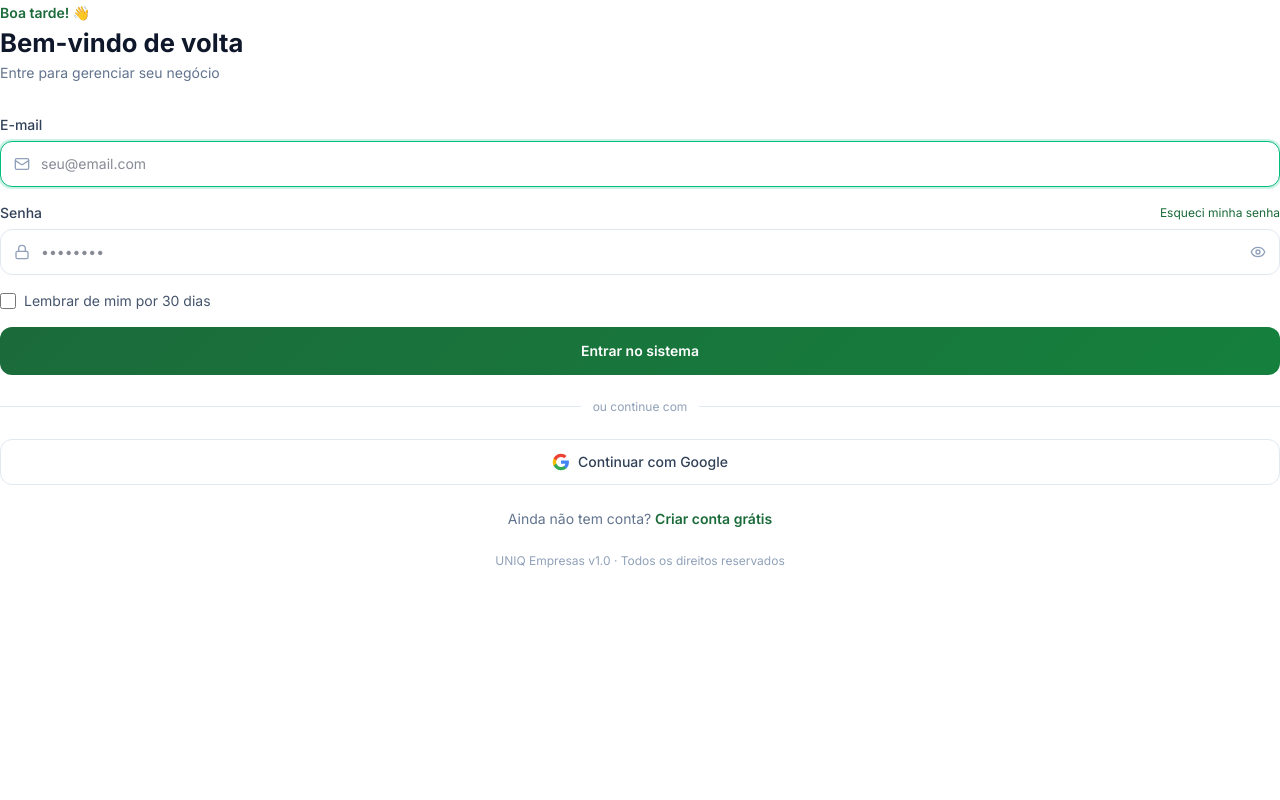
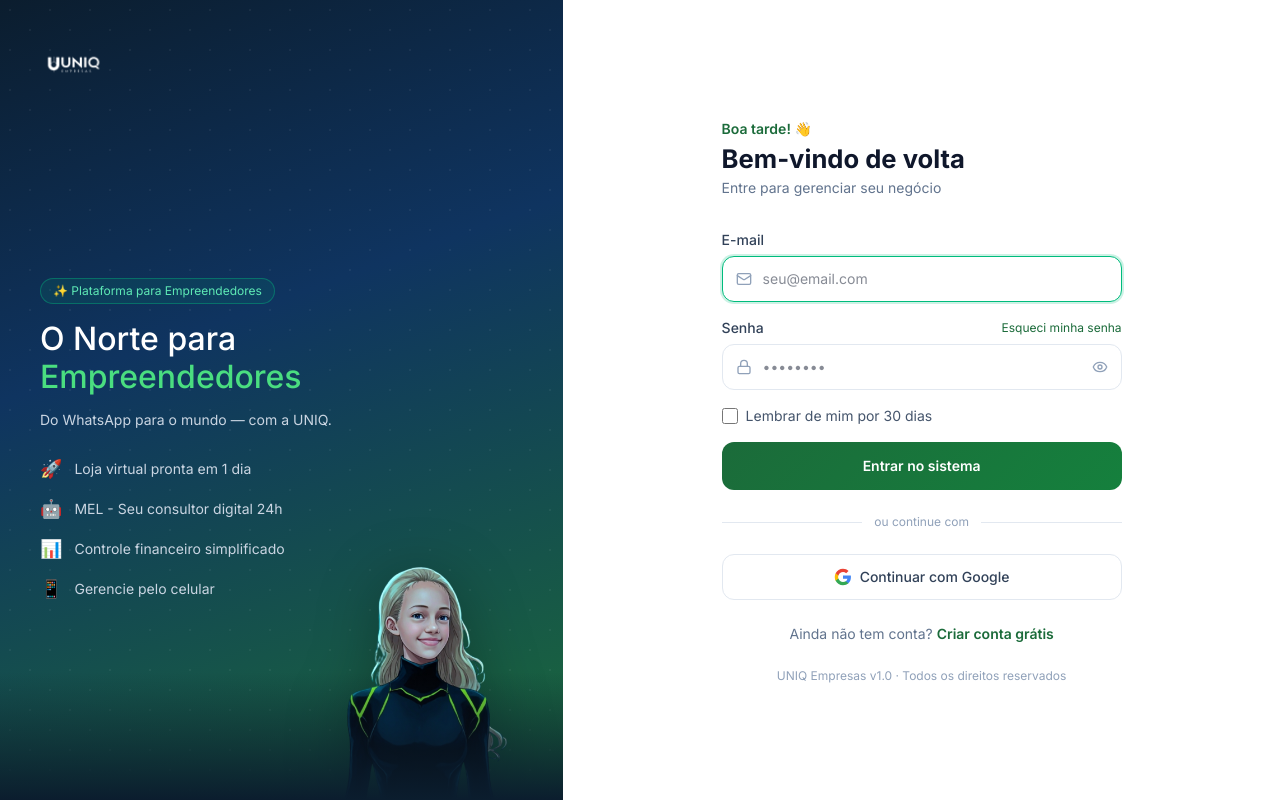
Before and after one commit to uniqempresas/uniq-uat6, a React (Vite) app: page /auth/login in a window 1280 px wide. Built offline with nearby package versions, Linux system fonts and the light colour scheme.

Commit message:
fix: resolve conflito de merge e corrige imports de assets
- Remove marcas de conflito do merge
- Mantém imports relativos corretos para assets
- Resolve erro de build na Vercel

```diff
--- a/src/app/components/auth/AuthLayout.tsx
+++ b/src/app/components/auth/AuthLayout.tsx
@@ -1,3 +1,95 @@
 import { Outlet } from "react-router";
 import melFullBody from "../../../assets/7db66748f5c4cc52732f3eb047a7125fbfd3d86f.png";
 import uniqLogo from "../../../assets/4d0a1198556e8983d1b43af0214800b231b56f73.png";
+
+const phrases = [
+  "Gerencie seu negócio com inteligência.",
+  "Venda mais. Trabalhe menos. Cresça sempre.",
+  "Seu consultor digital trabalhando 24h por você.",
+  "Do WhatsApp para o mundo — com a UNIQ.",
+];
+
+const randomPhrase = phrases[Math.floor(Math.random() * phrases.length)];
+
+export function AuthLayout() {
+  return (
+    <div className="min-h-screen flex">
+      {/* Left Panel - Branding */}
+      <div
+        className="hidden lg:flex lg:w-[48%] xl:w-[44%] flex-col relative overflow-hidden"
+        style={{
+          background: "linear-gradient(160deg, #0B1D2E 0%, #0F3460 40%, #1B6B3A 100%)",
+        }}
+      >
+        {/* Background pattern */}
+        <div
+          className="absolute inset-0 opacity-5"
+          style={{
+            backgroundImage: `radial-gradient(circle at 25% 25%, #fff 1px, transparent 1px), radial-gradient(circle at 75% 75%, #fff 1px, transparent 1px)`,
+            backgroundSize: "40px 40px",
+          }}
+        />
+
+        {/* Logo */}
+        <div className="relative z-10 p-8 pt-10">
+          <img src={uniqLogo} alt="UNIQ Empresas" className="h-12 brightness-0 invert" />
+        </div>
+
+        {/* Content */}
+        <div className="relative z-10 flex-1 flex flex-col justify-center px-10 pb-10">
+          <div className="mb-6">
+            <span className="inline-block px-3 py-1 rounded-full text-xs text-emerald-300 border border-emerald-500/40 bg-emerald-500/10 mb-4">
+              ✨ Plataforma para Empreendedores
+            </span>
+            <h1 className="text-white mb-3" style={{ fontSize: "2rem", lineHeight: "1.2" }}>
+              O Norte para<br />
+              <span style={{ color: "#4ADE80" }}>Empreendedores</span>
+            </h1>
+            <p className="text-slate-300 text-sm leading-relaxed max-w-xs">
+              {randomPhrase}
+            </p>
+          </div>
+
+          {/* Feature list */}
+          <div className="space-y-3">
+            {[
+              { icon: "🚀", text: "Loja virtual pronta em 1 dia" },
+              { icon: "🤖", text: "MEL - Seu consultor digital 24h" },
+              { icon: "📊", text: "Controle financeiro simplificado" },
+              { icon: "📱", text: "Gerencie pelo celular" },
+            ].map((item, i) => (
+              <div key={i} className="flex items-center gap-3 text-slate-300 text-sm">
+                <span className="text-lg">{item.icon}</span>
+                <span>{item.text}</span>
+              </div>
+            ))}
+          </div>
+        </div>
+
+        {/* MEL Character */}
+        <div className="absolute bottom-0 right-0 w-[280px] h-[340px] pointer-events-none">
+          <img
+            src={melFullBody}
+            alt="MEL"
+            className="w-full h-full object-contain object-bottom"
+            style={{
+              filter: "drop-shadow(0 10px 30px rgba(0,0,0,0.3))",
+            }}
+          />
+        </div>
+
+        {/* Gradient overlay */}
+        <div className="absolute bottom-0 left-0 right-0 h-32 bg-gradient-to-t from-[#0B1D2E] to-transparent" />
+      </div>
+
+      {/* Right Panel - Form */}
+      <div className="flex-1 flex flex-col bg-white">
+        <div className="flex-1 flex items-center justify-center p-6 sm:p-8">
+          <div className="w-full max-w-[400px]">
+            <Outlet />
+          </div>
+        </div>
+      </div>
+    </div>
+  );
+}
```
